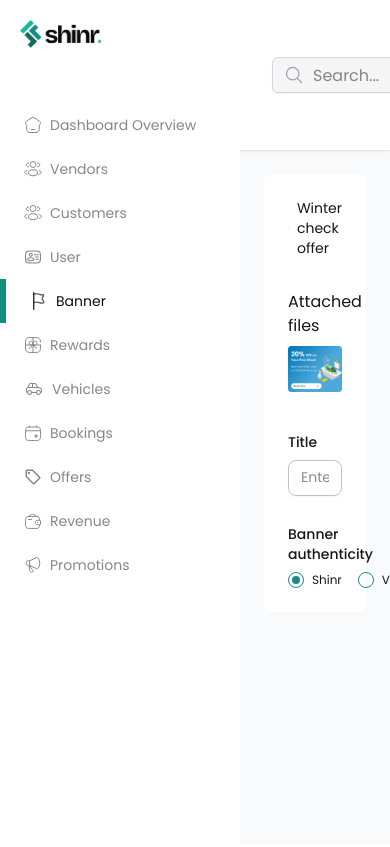
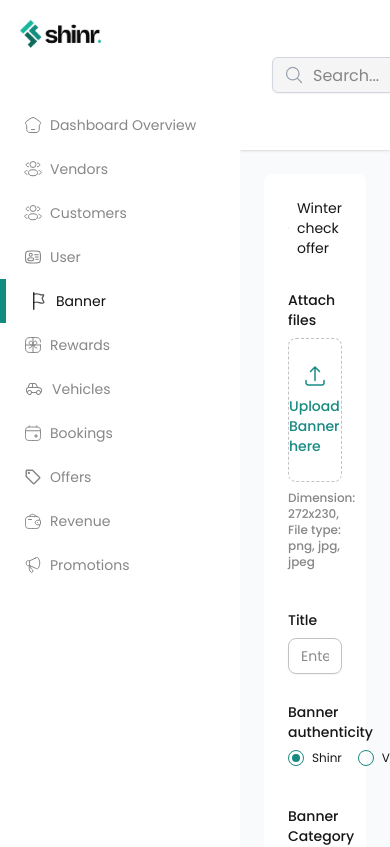
Before and after one commit to exitcube/shinr_admin_fe, a Next.js app: page /banner/1 in a window 390 px wide. Shown: the top 847 px of the page. Built offline with nearby package versions, Linux system fonts and the light colour scheme; no server answers.

Commit message:
single-banner-api-integration

```diff
--- a/components/banner/BannerTable.tsx
+++ b/components/banner/BannerTable.tsx
@@ -93,7 +93,7 @@ export const BannerTable: React.FC = () => {
         },
       },
     ],
-    []
+    [bannerList]
   );
   return (
     <div>
--- a/components/banner/bannerDetail/BannerDetailForm.tsx
+++ b/components/banner/bannerDetail/BannerDetailForm.tsx
@@ -1,82 +1,24 @@
-'use client';
-import { LabelledRadioInput } from "@/components/common/LabelledRadioInput";
-import { Input } from "@/components/ui/input";
+"use client";
+import { useParams } from "next/navigation";
+import { useForm } from "react-hook-form";
+import { zodResolver } from "@hookform/resolvers/zod";
+import { useEffect } from "react";
+import { BannerForm } from "../bannerForm/BannerForm";
 import { BannerFormValues, bannerSchema } from "@/validations/banner";
-import { zodResolver } from "@hookform/resolvers/zod";
-import Image from "next/image";
-import React from "react";
-import { Controller, useForm } from "react-hook-form";
+import { useSingleBanner } from "@/hooks/useBannerQuery";
 
-export const BannerDetailForm: React.FC = () => {
-  const {
-    register,
-    handleSubmit,
-    setValue,
-    control,
-    formState: { errors },
-  } = useForm<BannerFormValues>({
-    resolver: zodResolver(bannerSchema),
-    defaultValues: {
-      authenticity: "SHINR",
-    },
-  });
+export const BannerDetailForm = () => {
+  const { id } = useParams<{ id: string }>();
+
+  const { data, isLoading } = useSingleBanner(id);
+  const banner = data?.data;
+
+  if (isLoading) return <p>Loading...</p>;
 
   return (
-    <div className="flex flex-col gap-10">
-      <div className="flex flex-col gap-2">
-        <p>Attached files</p>
-        <Image
-          src={"/assets/illustrator/banner-image.png"}
-          alt="banner-image"
-          width={272}
-          height={230}
-        />
-      </div>
-      <div className="grid grid-cols-1 md:grid-cols-2 gap-7 w-full">
-        {/* Title */}
-        <div className="flex flex-col gap-2">
-          <label className="font-medium text-sm">Title</label>
-          <Input
-            {...register("title")}
-            type="text"
-            className="border border-[#C2C2C2] rounded-lg px-3 text-sm w-full focus:border-[#807d7d]! focus:ring-0!"
-            placeholder="Enter banner title"
-          />
-          {errors.title && (
-            <span className="text-xs text-red-500">{errors.title.message}</span>
-          )}
-        </div>
-
-        {/* Authenticity */}
-        <div className="flex flex-col gap-2">
-          <label className="font-medium text-sm">Banner authenticity</label>
-          <Controller
-            name="authenticity"
-            control={control}
-            render={({ field }) => (
-              <div className="flex gap-4">
-                <LabelledRadioInput
-                  label="Shinr"
-                  value="SHINR"
-                  checked={field.value === "SHINR"}
-                  onChange={field.onChange}
-                />
-                <LabelledRadioInput
-                  label="Vendor"
-                  value="VENDOR"
-                  checked={field.value === "VENDOR"}
-                  onChange={field.onChange}
-                />
-              </div>
-            )}
-          />
-          {errors.authenticity && (
-            <span className="text-xs text-red-500">
-              {errors.authenticity.message}
-            </span>
-          )}
-        </div>
-      </div>
-    </div>
+    <BannerForm
+      bannerData={banner}
+      close={() => console.log("Closed")}
+    />
   );
 };
--- a/components/banner/bannerForm/BannerForm.tsx
+++ b/components/banner/bannerForm/BannerForm.tsx
@@ -1,11 +1,11 @@
 "use client";
-import React, { useMemo } from "react";
+import React, { useEffect, useMemo } from "react";
 import { zodResolver } from "@hookform/resolvers/zod";
 
 import { Input } from "../../ui/input";
 import { LabelledRadioInput } from "../../common/LabelledRadioInput";
 import { BannerFormValues, bannerSchema } from "@/validations/banner";
-import { Controller, useForm } from "react-hook-form";
+import { Controller, useForm, UseFormReturn } from "react-hook-form";
 import { FormDateTimePicker } from "../../common/FormDatePicker";
 import { PrimaryButton } from "../../common/PrimaryButton";
 import { Button } from "../../ui/button";
@@ -29,21 +29,46 @@ import { TargetAudienceSection } from "../../common/targetAudience/TargetAudienc
 
 import { BannerService } from "@/services/banner";
 import { ImageUploader } from "../ImageUploader";
+import { X } from "lucide-react";
 import { toast } from "sonner";
 import { boolean } from "zod";
 import { buildBannerFormData } from "./buildBannerFormData";
 import { AuthenticityField } from "@/components/common/AuthenticitySection/AuthenticityField";
+import Image from "next/image";
+import { SingleBannerResponse } from "@/types/banner";
 
-export const BannerForm: React.FC<IProps> = ({ close }) => {
+export const BannerForm: React.FC<IProps> = ({ bannerData, close }) => {
   const form = useForm<BannerFormValues>({
     resolver: zodResolver(bannerSchema),
     defaultValues: {
-      authenticity: "SHINR",
-      audience: "EVERYONE",
-      specialRuleIds: [],
-      homePageView: false,
+      title: bannerData?.title || "",
+      bannerImage: bannerData?.bannerImageUrl ? new File([], bannerData.bannerImageUrl) : undefined,
+      authenticity: bannerData?.owner || "SHINR",
+      priority: String(bannerData?.priority || 0),
+      homePageView: bannerData?.homePageView || false,
+      target_value: bannerData?.targetValue || "",
+      startTime: bannerData?.startTime
+        ? new Date(bannerData.startTime)
+        : undefined,
+      endTime: bannerData?.endTime
+        ? new Date(bannerData.endTime)
+        : undefined,
+      categoryId: String(bannerData?.category?.id || ""),
+      audience: bannerData?.targetAudienceDetails[0]?.category ?? "EVERYONE",
+      manualType: bannerData?.targetAudienceDetails.find(
+        (item) => item.category === "MANUAL" && !item.isFile
+      )?.value as "SELECTED_CUSTOMER" | "LOCATION_BASED" | undefined,
+      specialRuleIds: bannerData?.targetAudienceDetails
+        .filter((i) => i.category === "SPECIAL_RULE")
+        .map((i) => i.id) || [],
     },
   });
+  useEffect(() => {
+    const bannerImage = form.watch("bannerImage");
+    console.log({ bannerImage });
+  }, [form.watch("bannerImage")])
+  const bannerImage = form.watch("bannerImage");
+
 
   const bannerService = new BannerService();
 
@@ -110,10 +135,37 @@ export const BannerForm: React.FC<IProps> = ({ close }) => {
         className="font-poppins flex flex-col justify-between h-full"
       >
         <div className="flex flex-col gap-10 ">
-          <ImageUploader
-            setValue={form.setValue}
-            error={form.formState.errors.bannerImage?.message}
-          />
+          {bannerImage ? (
+            <div
+              className="relative overflow-hidden"
+              style={{
+                width: "350px",
+                height: "296px",
+                borderRadius: "20.59px",
+                opacity: 1,
+              }}
+            >
+              <Image
+                src={URL.createObjectURL(bannerImage)}
+                alt="Banner preview"
+                fill
+                className="object-cover"
+              />
+
+              <button
+                type="button"
+                onClick={() => form.setValue("bannerImage", undefined as unknown as File)}
+                className="absolute top-3 right-3 bg-white rounded-full p-1 shadow-md hover:bg-gray-100"
+              >
+                <X size={16} className="text-gray-700" />
+              </button>
+            </div>
+          ) : (
+            <ImageUploader
+              setValue={form.setValue}
+              error={form.formState.errors.bannerImage?.message}
+            />
+          )}
 
           <div className="grid grid-cols-1 md:grid-cols-2 gap-7 w-full">
             {/* Title */}
@@ -300,5 +352,6 @@ export const BannerForm: React.FC<IProps> = ({ close }) => {
 };
 
 interface IProps {
+  bannerData?: SingleBannerResponse["data"];
   close: () => void;
 }
--- a/hooks/useBannerQuery.ts
+++ b/hooks/useBannerQuery.ts
@@ -1,5 +1,5 @@
 import { BannerService } from "@/services/banner"
-import { BannerListResponse, IBannerFormPayload, IBannerResponse,TargetAudienceResponse } from "@/types/banner";
+import { BannerListResponse, IBannerFormPayload, IBannerResponse,SingleBannerResponse,TargetAudienceResponse } from "@/types/banner";
 import { useMutation, useQuery } from "@tanstack/react-query";
 
 const bannerService = new BannerService()
@@ -35,3 +35,9 @@ export const useCreateBannerMutation = () => {
         mutationFn: (payload) => bannerService.createBanner(payload),
     });
 };
+export const useSingleBanner = (id?: string) => {
+  return useQuery<SingleBannerResponse>({
+    queryKey: ["single-banner"],
+    queryFn: () => bannerService.singleBanner(id!),
+  });
+};
--- a/services/banner.ts
+++ b/services/banner.ts
@@ -1,6 +1,6 @@
 import API from "@/helper/axios";
 import { handleAxiosError } from "@/helper/axiosErrorHandler";
-import { BannerListResponse, IBannerFormPayload, IBannerResponse } from "@/types/banner";
+import { BannerListResponse, IBannerFormPayload, IBannerResponse, SingleBannerResponse } from "@/types/banner";
 
 export class BannerService {
     getVendorsList = async (queryParams?: URLSearchParams) => {
@@ -60,4 +60,13 @@ export class BannerService {
             throw new Error(handleAxiosError(error));
         }
     };
+
+    singleBanner = async (id: string): Promise<SingleBannerResponse> => {
+        try {
+            const res = await API.get(`/banner/${id}`);
+            return res.data;
+        } catch (error) {
+            throw new Error(handleAxiosError(error));
+        }
+    }
 }
--- a/types/banner.ts
+++ b/types/banner.ts
@@ -74,3 +74,36 @@ export interface BannerListResponse {
     hasPrev: boolean;
   };
 }
+
+export interface SingleBannerResponse {
+  success: boolean;
+  message: string;
+  data: {
+    id: number;
+    bannerImageUrl: string;
+    title: string;
+    category: {
+      id: number;
+      displayText: string;
+    };
+    owner: "SHINR" | "VENDOR";
+    vendor?: {
+      id: number;
+      name: string;
+    };
+    targetValue: string;
+    priority: number;
+    startTime: string;
+    endTime: string;
+    homePageView: boolean;
+    reviewStatus: "APPROVED" | "PENDING" | "REJECTED";
+    targetAudienceDetails: {
+      id: number;
+      displayText: string;
+      category: "MANUAL" | "EVERYONE" | "SPECIAL_RULE";
+      value: string;
+      isFile: boolean;
+      fileFieldName: string | null;
+    }[];
+  };
+}
```
